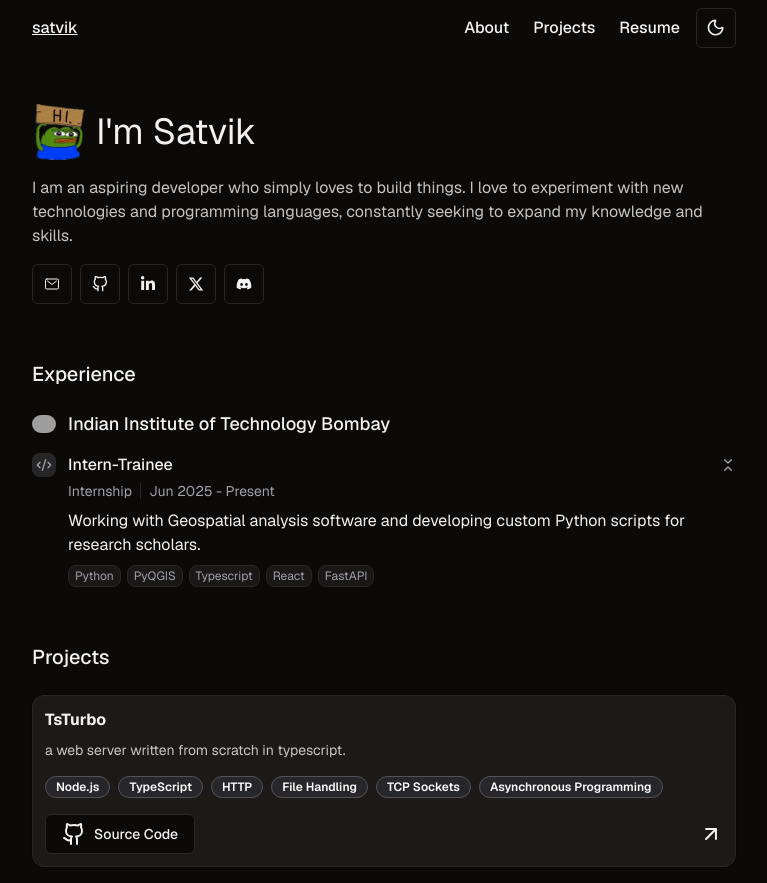
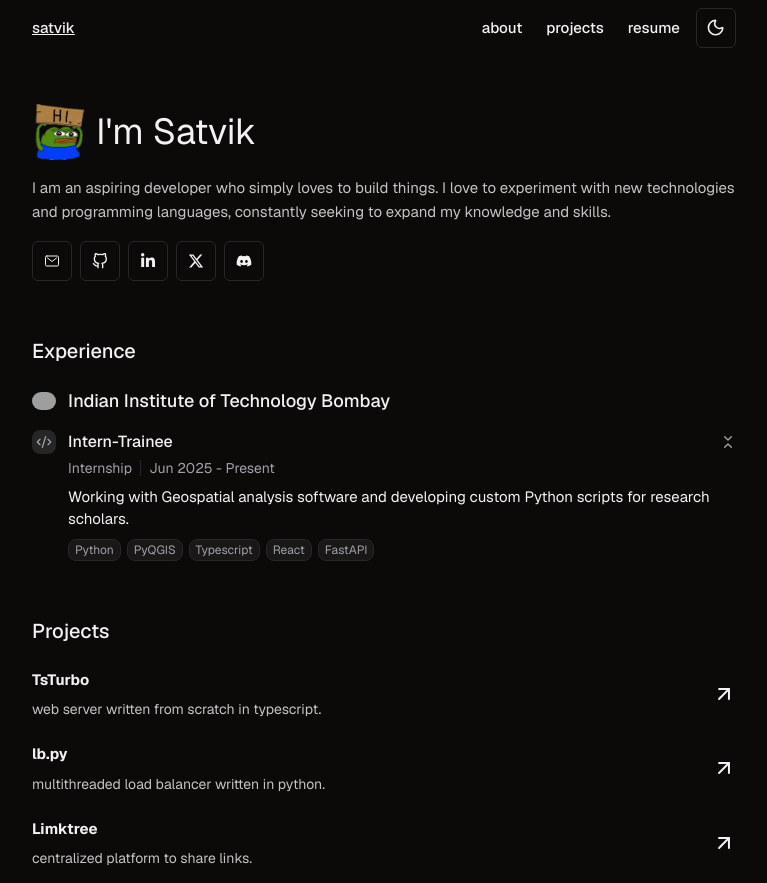
Before and after one commit to SattuSupari21/portfolio-v1, a Next.js app: page / in a window 1280 px wide. Shown: the top 883 px of the page, without its empty margins (256-1023 px from the left). Built offline with nearby package versions, Linux system fonts and the light colour scheme; grey boxes are pictures that could not be loaded.

Commit message:
update for ui - about, header, and projects

```diff
--- a/src/app/page.tsx
+++ b/src/app/page.tsx
@@ -9,7 +9,7 @@
 export default function Home() {
   return (
     <main className="flex flex-col items-center">
-      <div className="w-full min-h-full flex flex-col p-2 max-[720px]:p-4 gap-14 max-[480px]:p-4 max-w-[720px] mb-6">
+      <div className="w-full min-h-full flex flex-col p-2 max-[720px]:p-4 gap-14 max-[480px]:p-4 max-w-[720px] mb-6 text-[15px]">
         <Header />
         <About />
         <Experience />
--- a/src/components/About.tsx
+++ b/src/components/About.tsx
@@ -12,7 +12,7 @@
           />
           <p> I'm Satvik</p>
         </div>
-        <span className="opacity-80">
+        <span className="opacity-80 leading-relaxed">
           I am an aspiring developer who simply loves to build things. I love to
           experiment with new technologies and programming languages, constantly
           seeking to expand my knowledge and skills.
--- a/src/components/Header.tsx
+++ b/src/components/Header.tsx
@@ -129,16 +129,16 @@
             href={"/about"}
             className={pathName === "/about" ? "text-primary" : ""}
           >
-            About
+            about
           </a>
           <a
             href={"/projects"}
             className={pathName === "/projects" ? "text-primary" : ""}
           >
-            Projects
+            projects
           </a>
           <a href={resumeLink} target="_blank">
-            Resume
+            resume
           </a>
         </div>
 
@@ -147,13 +147,13 @@
             <DropdownMenuTrigger>Menu</DropdownMenuTrigger>
             <DropdownMenuContent>
               <DropdownMenuItem asChild>
-                <a href={"/about"}>About</a>
+                <a href={"/about"}>about</a>
               </DropdownMenuItem>
               <DropdownMenuItem asChild>
-                <a href={"/projects"}>Projects</a>
+                <a href={"/projects"}>projects</a>
               </DropdownMenuItem>
               <DropdownMenuItem>
-                <a href={resumeLink}>Resume</a>
+                <a href={resumeLink}>resume</a>
               </DropdownMenuItem>
             </DropdownMenuContent>
           </DropdownMenu>
--- a/src/components/Projects.tsx
+++ b/src/components/Projects.tsx
@@ -23,15 +23,15 @@
 const RenderProject = ({ project }: { project: ProjectType }) => {
   const router = useRouter();
   return (
-    <Card
-      className="group p-2 cursor-pointer hover:bg-accent transition"
+    <div
+      className="group relative flex cursor-pointer flex-row items-center justify-between rounded-md duration-300 hover:before:absolute hover:before:-inset-2.5 hover:before:rounded-md hover:before:bg-secondary/20 hover:before:content-['']"
       onClick={() => router.push(`/project/${project.slug}`)}
     >
-      <div className="flex-1 flex flex-col justify-between p-1 gap-4">
+      <div className="w-full flex-1 flex flex-row items-center justify-between">
         <div className="space-y-2">
           <p className="font-bold">{project.title}</p>
           <p className="opacity-80 text-sm">{project.shortAbout}</p>
-          <div className="flex flex-wrap gap-2 pt-2">
+          {/* <div className="flex flex-wrap gap-2 pt-2">
             {project.techStack.map((tech) => (
               <Badge
                 key={project.id}
@@ -41,9 +41,10 @@
                 {tech}
               </Badge>
             ))}
-          </div>
+          </div> */}
         </div>
-        <div className="flex items-center justify-between">
+        <ArrowRight className="-rotate-45 group-hover:-rotate-0 transition-transform text-sm" />
+        {/* <div className="flex items-center justify-between">
           <IconButton
             variant={"outline"}
             asChild
@@ -53,10 +54,9 @@
               <Github className="mr-2" /> Source Code
             </a>
           </IconButton>
-          <ArrowRight className="-rotate-45 group-hover:-rotate-0 transition-transform" />
-        </div>
+        </div> */}
       </div>
-    </Card>
+    </div>
   );
 };
 
@@ -66,7 +66,7 @@
       <span className="flex items-center gap-2 text-xl font-medium">
         Projects
       </span>
-      <div className="flex flex-col mt-6 gap-4">
+      <div className="flex flex-col mt-6 gap-6">
         {top_projects.map((project) => {
           return <RenderProject key={project.id} project={project} />;
         })}
--- a/src/constants.ts
+++ b/src/constants.ts
@@ -155,7 +155,7 @@
     image:
     "https://res.cloudinary.com/dpnmetc7y/image/upload/v1736924610/portfoliov1-images/tsturbo-home.png",
     title: "TsTurbo",
-    shortAbout: "a web server written from scratch in typescript.",
+    shortAbout: "web server written from scratch in typescript.",
     about:
     "A high-performance web server from scratch with support for static file serving, HTTP range requests, and chunked transfer encoding.",
     sourceCode: "https://github.com/SattuSupari21/tsturbo",
@@ -176,8 +176,8 @@
     image:
     "https://res.cloudinary.com/dpnmetc7y/image/upload/v1713358276/portfoliov1-images/lb-py-home.png",
     title: "lb.py",
-    shortAbout: "a multithreaded load balancer written in python.",
-    about: "A Multithreaded Load Balancer written from scratch using Python.",
+    shortAbout: "multithreaded load balancer written in python.",
+    about: "A ultithreaded Load Balancer written from scratch using Python.",
     sourceCode: "https://github.com/SattuSupari21/lb.py",
     techStack: [
       "Python",
@@ -196,7 +196,7 @@
     image:
     "https://res.cloudinary.com/dpnmetc7y/image/upload/v1712460941/portfoliov1-images/limktree-home.png",
     title: "Limktree",
-    shortAbout: "a centralized platform to share links.",
+    shortAbout: "centralized platform to share links.",
     about:
     "Provides users with a centralized platform to share multiple links through a single customizable URL.",
     sourceCode: "https://github.com/SattuSupari21/limktree",
```
